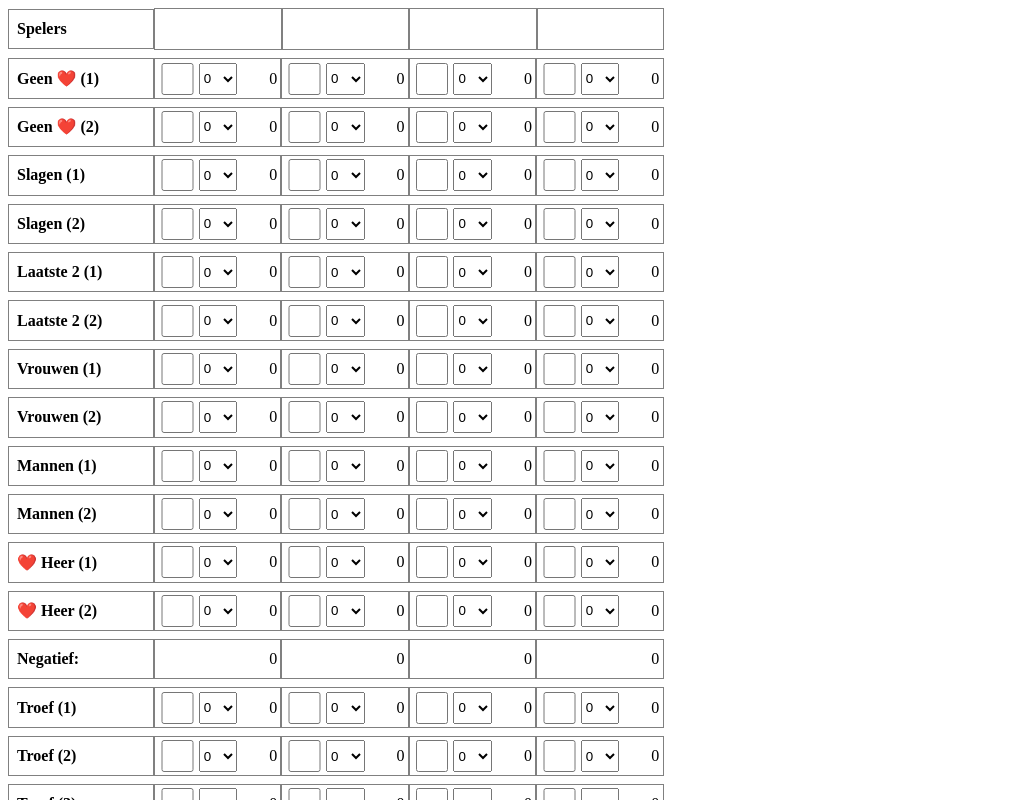
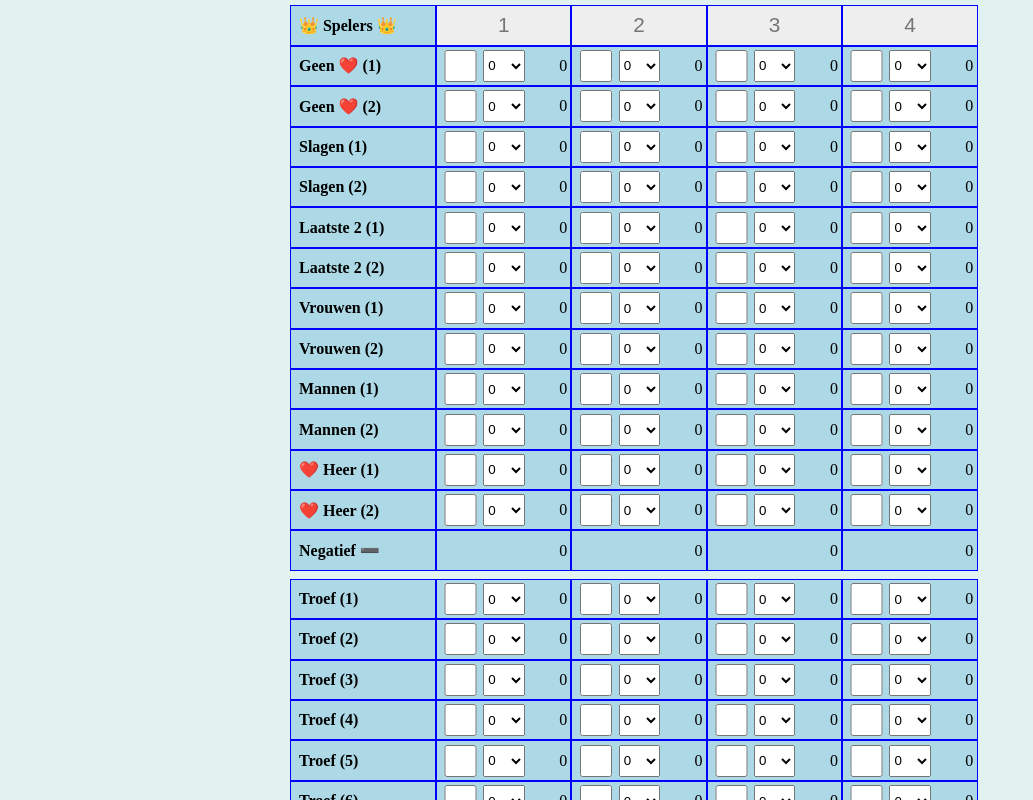
Before and after one commit to swapsCAPS/kingen-score-app, a Vue app: page / in a window 1280 px wide. Shown: the top 800 px of the page, without its empty margins (0-1033 px from the left). Built offline with nearby package versions, Linux system fonts and the light colour scheme; a web font is replaced by a local one.

Commit message:
Beetje extra opmaak & kleur

```diff
--- a/index.html
+++ b/index.html
@@ -8,7 +8,7 @@
   <title>Kingen</title>
 </head>
 
-<body>
+<body style="background-color:#e2f2f0; text-align:center; max-width:700px; margin:auto; padding: 5px;">
   <div id="app"></div>
   <script type="module" src="/src/main.ts"></script>
 </body>
--- a/src/components/GameCell.vue
+++ b/src/components/GameCell.vue
@@ -63,8 +63,9 @@ const styleObject = computed(() => props.mode === "input" ? { visibility: "visib
 .cell {
 	display: flex;
 	align-items: center;
-	border: 1px solid gray;
+	border: 1px solid blue;
 	height: 2.4rem;
+	background-color: lightblue;
 }
 
 .checkbox {
@@ -80,7 +81,7 @@ const styleObject = computed(() => props.mode === "input" ? { visibility: "visib
 }
 
 .result {
-	width: 2rem;
+	width: 2.5rem;
 	text-align: right;
 	flex: 1;
 	margin-left: 0.2rem;
--- a/src/components/GameRow.vue
+++ b/src/components/GameRow.vue
@@ -47,7 +47,5 @@ const isChosen = computed(() => (
 .game-row {
 	display: flex;
 	align-items: center;
-	margin-top: 0.5rem;
-	margin-bottom: 0.5rem;
 }
 </style>
--- a/src/components/HeaderColumnCell.vue
+++ b/src/components/HeaderColumnCell.vue
@@ -28,7 +28,8 @@ defineProps({
 .cell {
 	display: flex;
 	align-items: center;
-	border: 1px solid gray;
+	border: 1px solid blue;
+	background-color: lightblue;
 	height: 2.4rem;
 	padding-left: 0.5rem;
 	padding-right: 0.5rem;
--- a/src/views/HomeView.vue
+++ b/src/views/HomeView.vue
@@ -10,16 +10,16 @@
 <template>
 	<main>
 		<div class="player-row">
-			<header-column-cell :gameName="'Spelers'" />
-			<div v-for="i in 4"> <input class="player-name" type="text">
-			</div>
+			<header-column-cell :gameName="'👑 Spelers 👑'" />
+			<div v-for="i in 4"> <input class="player-name" type="text" :placeholder="i"></div>
 		</div>
+
 		<div v-for="( game, index) in stateStore.games.negatief" :key="game.name">
-			<game-row :game="game" @cardsPlayed="(player, cards) => stateStore.setCardsLeft('negatief', index, player, cards)"
-				@gameChosen="(player, checked) => stateStore.setGameChosen('negatief', index, player, checked)" />
+				<game-row :game="game" @cardsPlayed="(player, cards) => stateStore.setCardsLeft('negatief', index, player, cards)"
+					@gameChosen="(player, checked) => stateStore.setGameChosen('negatief', index, player, checked)" />
 		</div>
 		<div class="total-row">
-			<header-column-cell :gameName="'Negatief:'" /> <!-- :style="{ visibility: 'hidden' }" -->
+			<header-column-cell :gameName="'negatief ➖'" /> <!-- :style="{ visibility: 'hidden' }" -->
 			<div v-for="(value, player) in stateStore.totalsPerSection.negatief" :key="player">
 				<game-cell :result="value" :mode="'total'" />
 			</div>
@@ -29,13 +29,13 @@
 				@gameChosen="(player, checked) => stateStore.setGameChosen('positief', index, player, checked)" />
 		</div>
 		<div class="total-row">
-			<header-column-cell :gameName="'Positief:'" /> <!-- :style="{ visibility: 'hidden' }" -->
+			<header-column-cell :gameName="'positief ➕'" /> <!-- :style="{ visibility: 'hidden' }" -->
 			<div v-for="(value, player) in stateStore.totalsPerSection.positief" :key="player">
 				<game-cell :result="value" :mode="'total'" />
 			</div>
 		</div>
 		<div class="total-row">
-			<header-column-cell :gameName="'Totaal:'" /> <!-- :style="{ visibility: 'hidden' }" -->
+			<header-column-cell :gameName="'totaal ➕/➖ 🟰'" /> <!-- :style="{ visibility: 'hidden' }" -->
 			<div v-for="(value, player) in stateStore.totalTotals" :key="player">
 				<game-cell :result="value" :mode="'total'" />
 			</div>
@@ -47,24 +47,26 @@
 	.total-row {
 		display: flex;
 		align-items: center;
-		margin-top: 0.5rem;
+		margin-top: 0rem;
 		margin-bottom: 0.5rem;
 	}
 
 	.player-row {
 		display: flex;
 		align-items: center;
-		margin-top: 0.5rem;
-		margin-bottom: 0.5rem;
+		margin-top: 0rem;
+		margin-bottom: 0rem;
 	}
 
 	.player-name {
 		display: flex;
 		align-items: center;
-		border: 1px solid gray;
-		width: 7.6rem;
-		height: 2.4rem;
-		font-size: 1.5rem;
+		border: 1px solid blue;
+		width: 8.09rem;
+		height: 2.3rem;
+		font-size: 1.3rem;
 		text-align: center;
+		background-color: #eee;
 	}
+
 </style>
```
